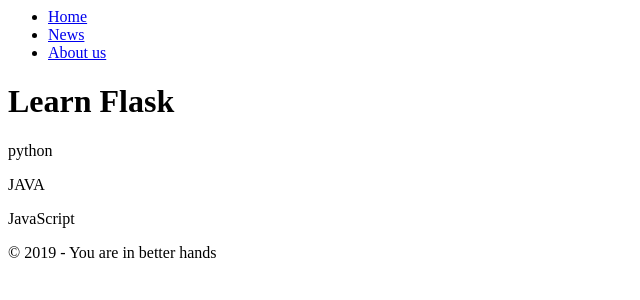
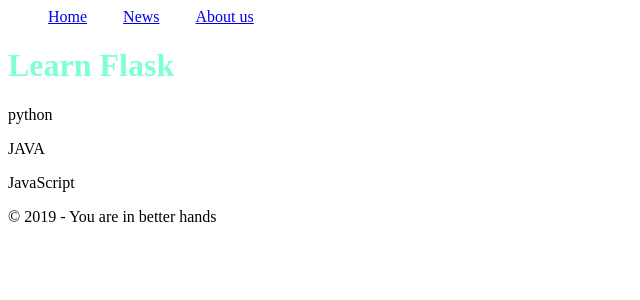
Before and after one commit to sonusharma07/FLASK, a Flask app: page / in a window 1280 px wide. Shown: the top 300 px of the page, without its empty margins (0-640 px from the left). Run offline with Flask 2, Linux system fonts and the light colour scheme.

Commit message:
refactoring

```diff
--- /dev/null
+++ b/static/css/main.css
@@ -0,0 +1,8 @@
+ul li {
+    list-style-type: none;
+    display: inline-block;
+    margin-right: 2rem;
+}
+h1 {
+    color: aquamarine;
+}
--- a/templates/index.html
+++ b/templates/index.html
@@ -2,6 +2,7 @@
     <title>
         {{ title }}
     </title>
+    <link rel="stylesheet" href="static/css/main.css">
     <header>
     </header>
     <nav>
```
